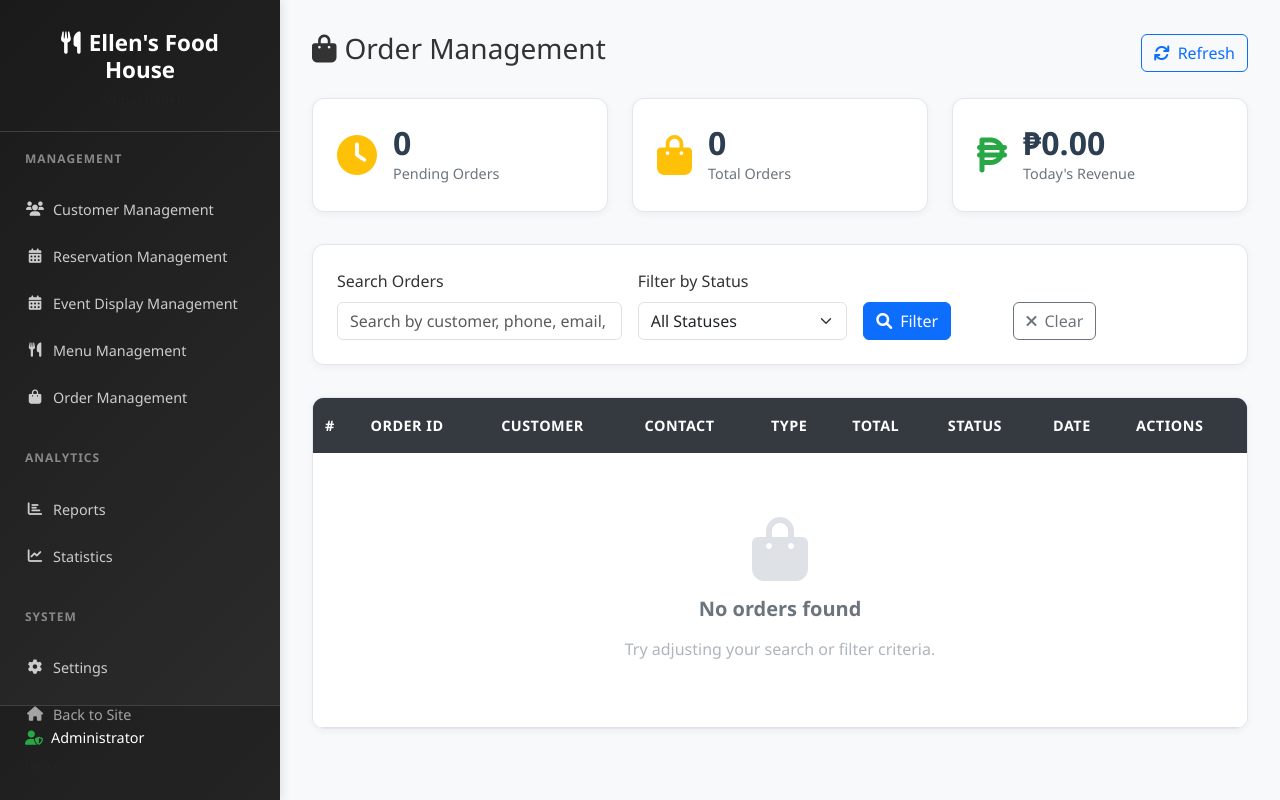
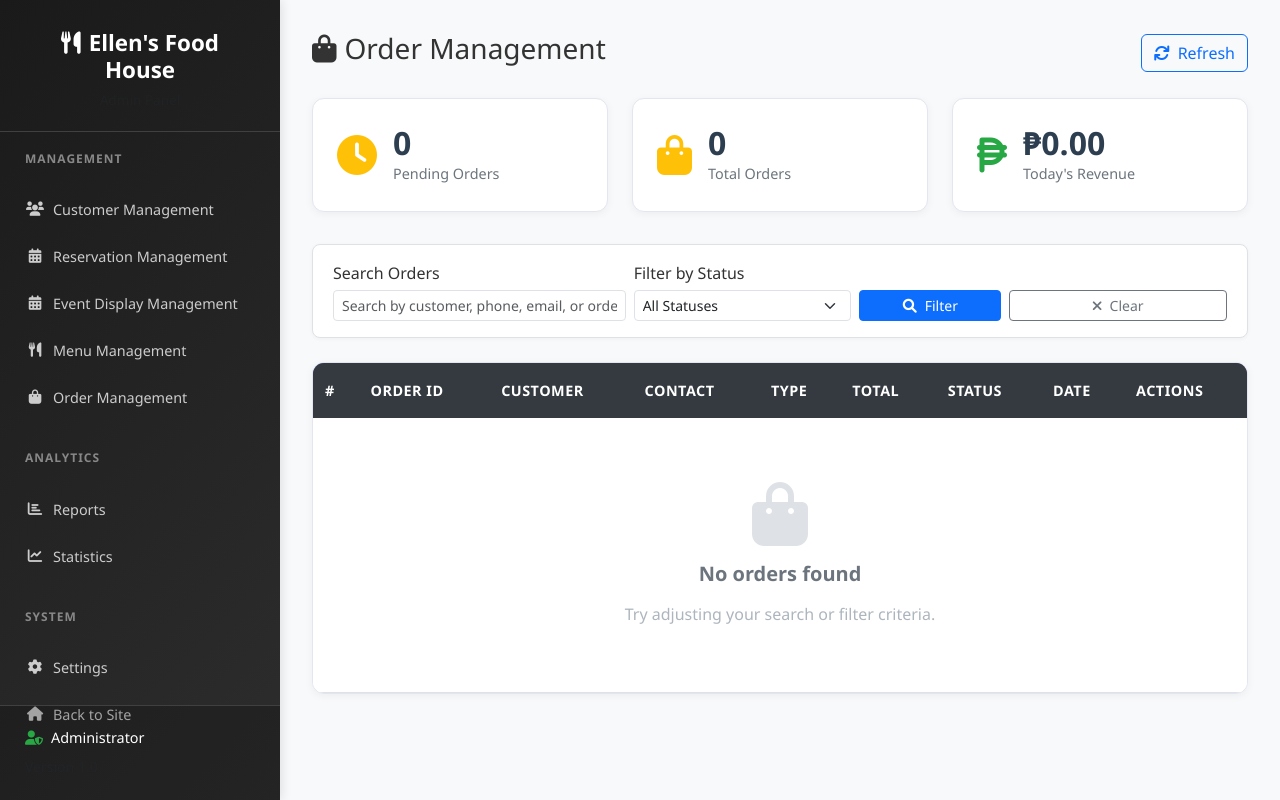
Before and after one commit to ArinGitPort/reservationSystem, a PHP site: page /pages/admin/order_management.php in a window 1280 px wide. Run offline with PHP 8.4, Linux system fonts and the light colour scheme; data that the repository does not hold is empty.

Commit message:
Fix view order

```diff
--- a/assets/css/order_management.css
+++ b/assets/css/order_management.css
@@ -89,11 +89,11 @@
 /* Filters Section */
 .filters-section {
     background: white;
-    padding: 1.5rem;
-    border-radius: 12px;
-    border: 1px solid #e3e6f0;
-    margin-bottom: 2rem;
-    box-shadow: 0 2px 8px rgba(0,0,0,0.05);
+    padding: 1rem 1.25rem;
+    border-radius: 8px;
+    border: 1px solid #dee2e6;
+    margin-bottom: 1.5rem;
+    box-shadow: 0 1px 4px rgba(0,0,0,0.04);
 }
 
 .filter-form {
@@ -115,10 +115,10 @@
 }
 
 .filter-group .form-label {
-    font-weight: 600;
-    font-size: 0.9rem;
+    font-weight: 500;
+    font-size: 0.875rem;
     color: #495057;
-    margin-bottom: 0.5rem;
+    margin-bottom: 0.375rem;
 }
 
 .filter-actions {
@@ -329,7 +329,6 @@
 
 /* Modal Customizations */
 .modal-header {
-    background: linear-gradient(135deg, #667eea 0%, #764ba2 100%);
     color: white;
     border-bottom: none;
 }
--- a/assets/js/order_management.js
+++ b/assets/js/order_management.js
@@ -129,7 +129,8 @@ function loadOrdersTable(searchTerm = '', statusFilter = '') {
                             </td>
                             <td>
                                 <div class="action-buttons">
-                                    <button class="btn btn-sm btn-outline-dark"
+                                    <button class="btn btn-sm"
+                                            style="background-color: #343A40; color: white; border-color: #343A40;"
                                             onclick="viewOrderDetails(${order.order_id})"
                                             title="View Details">
                                         <i class="fas fa-eye"></i>
--- a/pages/admin/order_management.php
+++ b/pages/admin/order_management.php
@@ -73,15 +73,15 @@ session_start();
 
         <!-- Filters Section -->
         <div class="filters-section">
-            <form id="filter-form" class="row g-3">
+            <form id="filter-form" class="row g-2 align-items-end">
                 <div class="col-md-4">
-                    <label class="form-label">Search Orders</label>
-                    <input type="text" class="form-control" id="search-input"
+                    <label class="form-label mb-1">Search Orders</label>
+                    <input type="text" class="form-control form-control-sm" id="search-input"
                            placeholder="Search by customer, phone, email, or order ID...">
                 </div>
                 <div class="col-md-3">
-                    <label class="form-label">Filter by Status</label>
-                    <select class="form-select" id="status-filter">
+                    <label class="form-label mb-1">Filter by Status</label>
+                    <select class="form-select form-select-sm" id="status-filter">
                         <option value="">All Statuses</option>
                         <option value="pending">Pending</option>
                         <option value="confirmed">Confirmed</option>
@@ -92,20 +92,14 @@ session_start();
                     </select>
                 </div>
                 <div class="col-md-2">
-                    <label class="form-label">&nbsp;</label>
-                    <div>
-                        <button type="submit" class="btn btn-primary">
-                            <i class="fas fa-search me-2"></i>Filter
-                        </button>
-                    </div>
+                    <button type="submit" class="btn btn-primary btn-sm w-100">
+                        <i class="fas fa-search me-2"></i>Filter
+                    </button>
                 </div>
                 <div class="col-md-3">
-                    <label class="form-label">&nbsp;</label>
-                    <div>
-                        <button type="button" class="btn btn-outline-secondary" onclick="clearFilters()">
-                            <i class="fas fa-times me-2"></i>Clear
-                        </button>
-                    </div>
+                    <button type="button" class="btn btn-outline-secondary btn-sm w-100" onclick="clearFilters()">
+                        <i class="fas fa-times me-2"></i>Clear
+                    </button>
                 </div>
             </form>
         </div>
```
